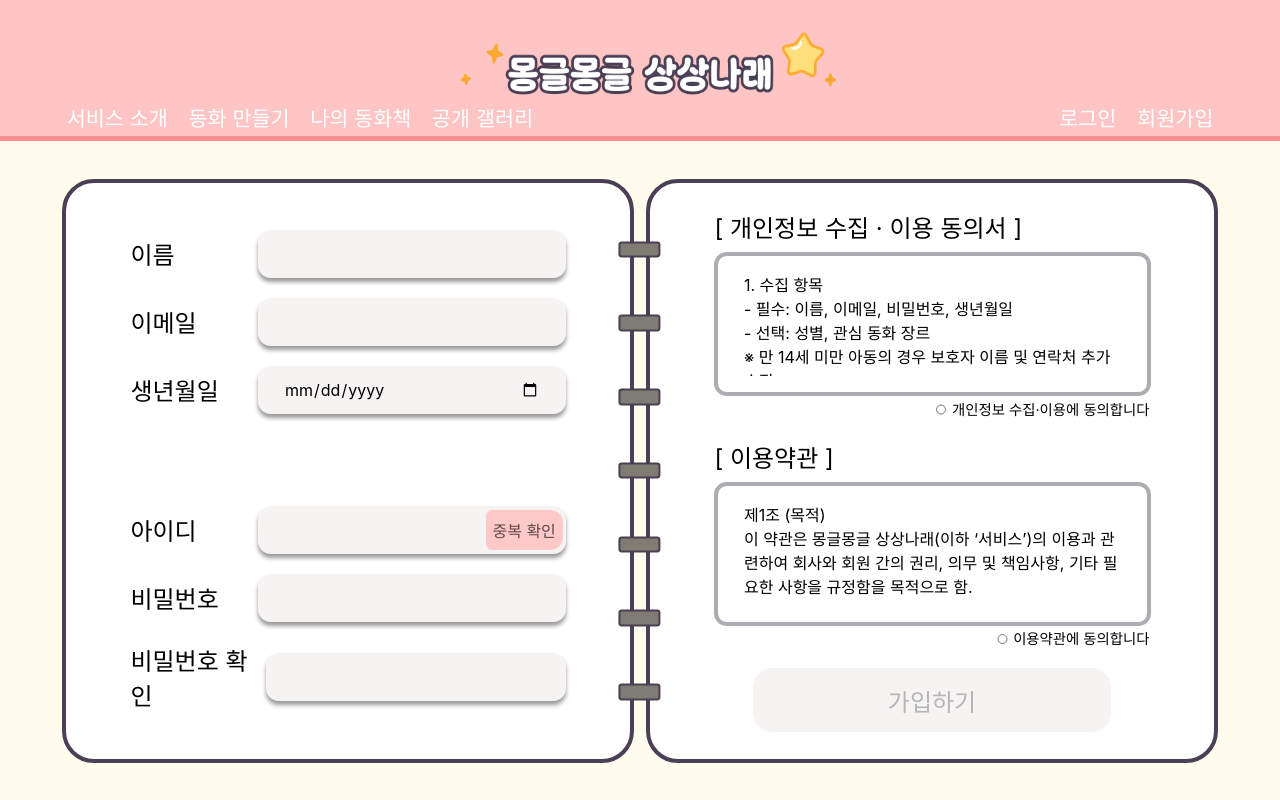
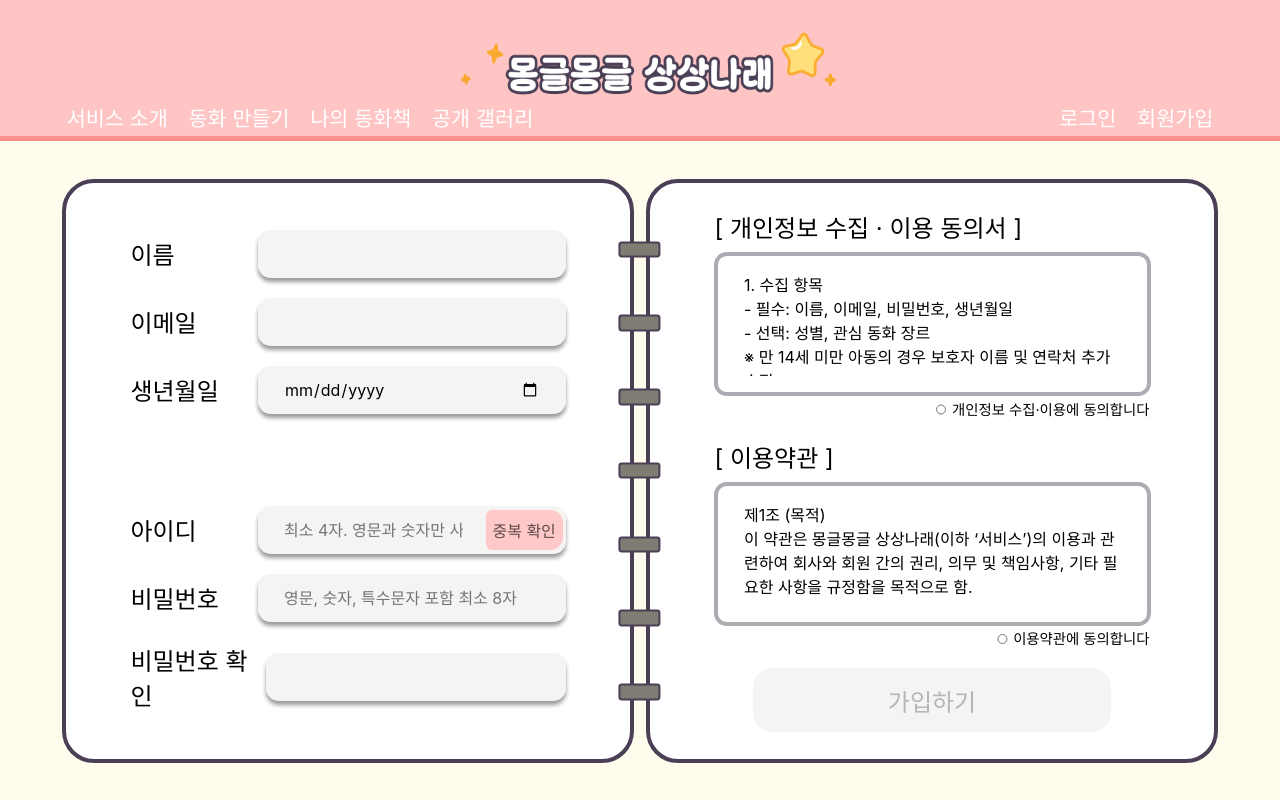
Before and after one commit to yANUs-3-Team/FE, a React (Create React App) app: page /join in a window 1280 px wide. Built offline with nearby package versions, Linux system fonts and the light colour scheme; a web font is replaced by a local one.

Commit message:
🎨 :: 회원가입에 placeholder 추가

```diff
--- a/src/pages/join.js
+++ b/src/pages/join.js
@@ -182,6 +182,7 @@ function Join() {
             className="join_input"
             id="username"
             type="text"
+            placeholder="최소 4자. 영문과 숫자만 사용 가능"
             value={username}
             onChange={(e) => setUsername(e.target.value)}
           />
@@ -196,6 +197,7 @@ function Join() {
             className="join_input"
             id="password"
             type="password"
+            placeholder="영문, 숫자, 특수문자 포함 최소 8자"
             value={password}
             onChange={(e) => setPassword(e.target.value)}
           />
```
